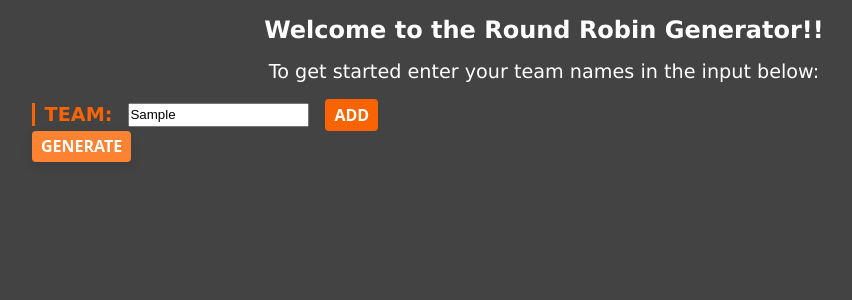
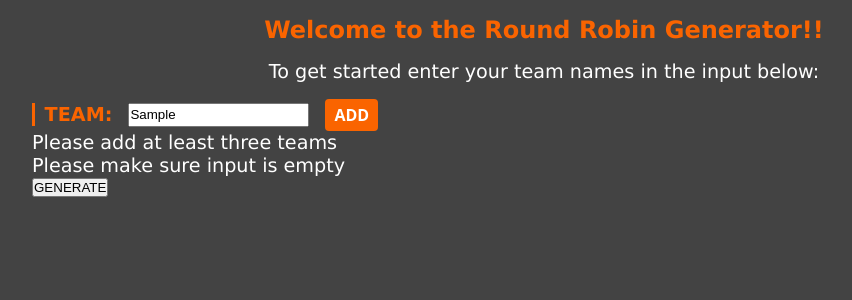
Before and after one commit to seanscott95/Tournament-Generator, a React (Vite) app: page / in a window 1280 px wide. Both pictures are taken after typing "Sample" into the empty fields and a click on the button "GENERATE". Shown: the top 300 px of the page, without its empty margins (96-948 px from the left). Built offline with nearby package versions, Linux system fonts and the light colour scheme.

Commit message:
created a message that appears for three seconds if the user tries to generate a tournament with less than three teams and if there is something in the team input

```diff
--- a/src/components/Generator.jsx
+++ b/src/components/Generator.jsx
@@ -1,3 +1,4 @@
+import { useState } from 'react';
 import useGenerator from '../hooks/useGenerator';
 
 const Generator = () => {
@@ -11,7 +12,25 @@ const Generator = () => {
         removeTeamName
     } = useGenerator();
 
+    const [message, setMessage] = useState(false);
 
+    const handleGenerateButton = () => {
+        if (teamNameInput.length > 1) {
+            setMessage(true);
+            setTimeout(() => {
+                setMessage(false);
+            }, 3000);
+            return;
+        }
+        if (teamNames.length <= 2) {
+            setMessage(true);
+            setTimeout(() => {
+                setMessage(false);
+            }, 3000);
+            return;
+        }
+        handleGenerateClick();
+    };
 
     return (
         <div className='generatorContainer'>
@@ -31,6 +50,9 @@ const Generator = () => {
                     />
                     <button onClick={addTeamName}>ADD</button>
                 </div>
+
+                {message && teamNames.length <= 2 && <p className='errorMessage'>Please add at least three teams</p>}
+                {message && teamNameInput.length > 1 && <p className='errorMessage'>Please make sure input is empty</p>}
             </section>
             <section>
                 {teamNames && teamNames.map((team) => {
@@ -42,7 +64,7 @@ const Generator = () => {
             </section>
             <section>
                 <div className="inputGroup">
-                    <button onClick={() => handleGenerateClick()}>GENERATE</button>
+                    <button onClick={handleGenerateButton}>GENERATE</button>
                 </div>
             </section>
             <section>
--- a/src/index.css
+++ b/src/index.css
@@ -33,6 +33,7 @@ body {
 }
 .generatorContainer h1 {
   text-align: center;
+  color: #fa6400;
 }
 .generatorContainer .heading {
   color: white;
@@ -43,22 +44,25 @@ body {
   gap: 1em;
   padding: 1em;
 }
-.generatorContainer .inputGroup {
+.generatorContainer .inputContainer .errorMessage {
+  color: white;
+}
+.generatorContainer .inputContainer .inputGroup {
   display: flex;
   gap: 1em;
   align-items: center;
 }
-.generatorContainer .inputGroup label {
+.generatorContainer .inputContainer .inputGroup label {
   font-weight: bold;
   color: #fa6400;
   border-left: 3px solid #fa6400;
   padding-left: 0.5em;
   font-size: 1.2em;
 }
-.generatorContainer .inputGroup input {
+.generatorContainer .inputContainer .inputGroup input {
   line-height: 1.5;
 }
-.generatorContainer .inputGroup button {
+.generatorContainer .inputContainer .inputGroup button {
   background-color: #fa6400;
   border: 1px solid transparent;
   border-radius: 0.25rem;
@@ -75,14 +79,14 @@ body {
   text-decoration: none;
   transition: all 250ms;
 }
-.generatorContainer .inputGroup button:hover, .generatorContainer .inputGroup button:focus {
+.generatorContainer .inputContainer .inputGroup button:hover, .generatorContainer .inputContainer .inputGroup button:focus {
   background-color: #fb8332;
   box-shadow: rgba(0, 0, 0, 0.1) 0 4px 12px;
 }
-.generatorContainer .inputGroup button:hover {
+.generatorContainer .inputContainer .inputGroup button:hover {
   transform: translateY(-1px);
 }
-.generatorContainer .inputGroup button:active {
+.generatorContainer .inputContainer .inputGroup button:active {
   background-color: #c85000;
   transform: translateY(0);
 }/*# sourceMappingURL=index.css.map */
--- a/src/index.scss
+++ b/src/index.scss
@@ -2,6 +2,7 @@ $fontSize: clamp(.7rem, 2.5vw + 1rem, 1.2rem);
 $h1FontSize: clamp(.7rem, 3vw + 1rem, 3rem);
 $h2FontSize: clamp(.7rem, 4vw + .5rem, 2rem);
 $lrgFontSize: clamp(2rem, 5vw + 1rem, 4.5rem);
+$primaryColor: #fa6400;
 
 * {
   margin: 0;
@@ -37,6 +38,7 @@ body {
   }
   h1 {
     text-align: center;
+    color: $primaryColor;
   }
   .heading {
   color: white;
@@ -47,14 +49,18 @@ body {
   gap: 1em;
   padding: 1em;
   }
+  .inputContainer {
+    .errorMessage {
+      color: white;
+    }
     .inputGroup {
       display: flex;
       gap: 1em;
       align-items: center;
       label {
         font-weight: bold;
-      color: #fa6400;
-      border-left: 3px solid #fa6400;
+        color: $primaryColor;
+        border-left: 3px solid $primaryColor;
         padding-left: .5em;
         font-size: 1.2em;
       }
@@ -62,7 +68,7 @@ body {
         line-height: 1.5;
       }
       button {
-      background-color: #fa6400;
+        background-color: $primaryColor;
         border: 1px solid transparent;
         border-radius: .25rem;
         color: #fff;
@@ -92,3 +98,4 @@ body {
       }
     }
   }
+}
```
Also changed, not shown: 1 other file (tests, documents, lock files or other folders). Lines whose indentation alone changed are shown as unchanged.
